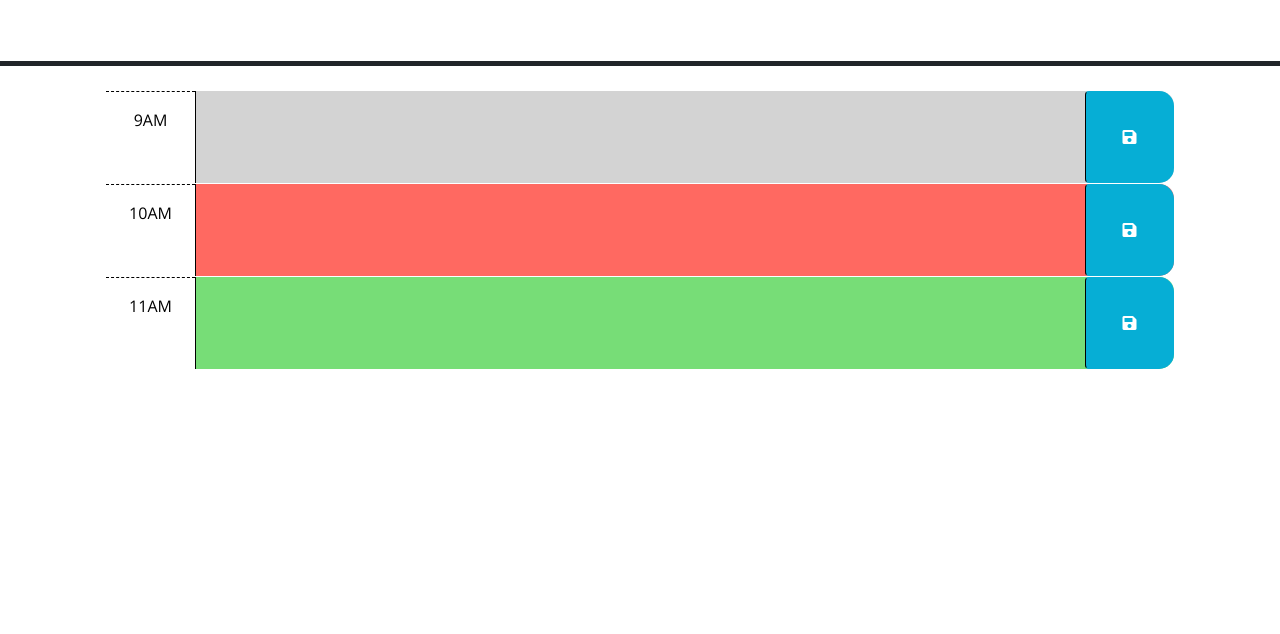
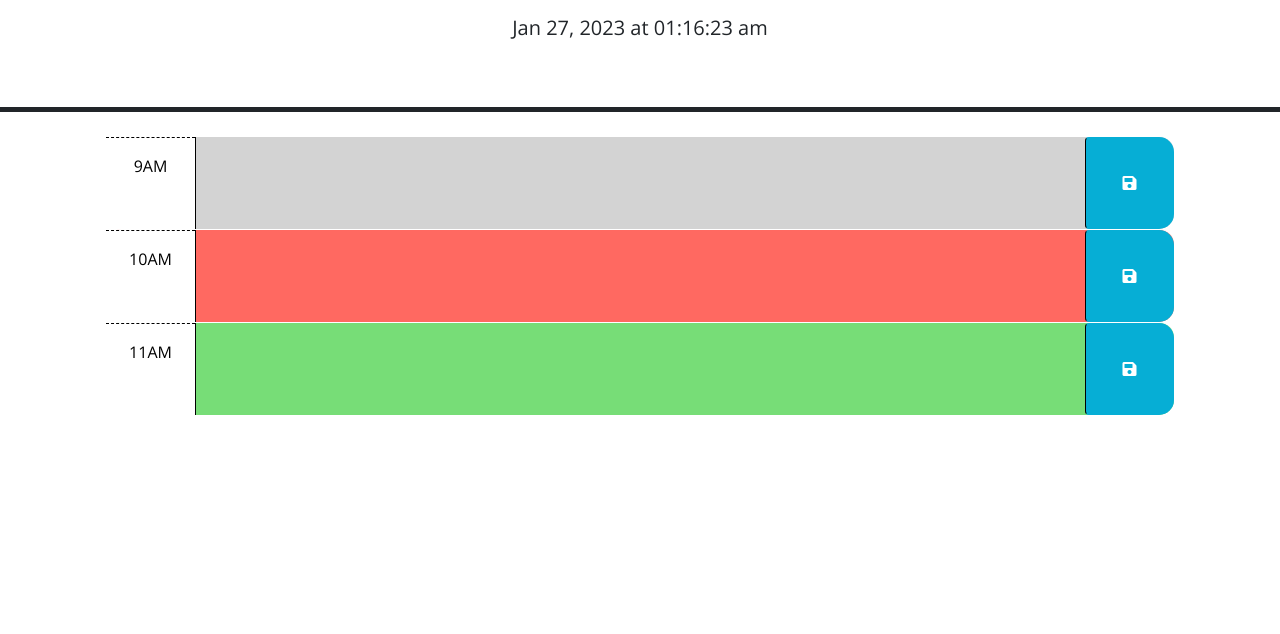
Before and after one commit to tranthom618/day-planner, a plain HTML site: page index.html in a window 1280 px wide. Shown: the part 166-800 px from the top of the page. Drawn offline with nearby package versions, Linux system fonts and the light colour scheme; files that its build step writes are made by us from their sources.

Commit message:
Date + Time added to header (I included time to track each timeblock's completion. Will see later if necessary)

```diff
--- a/assets/js/script.js
+++ b/assets/js/script.js
@@ -1,6 +1,17 @@
 // Wrap all code that interacts with the DOM in a call to jQuery to ensure that
 // the code isn't run until the browser has finished rendering all the elements
 // in the html.
+
+var timeDisplayEl = $('#currentDay');
+
+function displayTime() {
+  var rightNow = dayjs().format('MMM DD, YYYY [at] hh:mm:ss a');
+  timeDisplayEl.text(rightNow);
+}
+
+displayTime();
+setInterval(displayTime, 1000);
+
 $(function () {
   // TODO: Add a listener for click events on the save button. This code should
   // use the id in the containing time-block as a key to save the user input in
@@ -20,4 +31,6 @@ $(function () {
   // attribute of each time-block be used to do this?
   //
   // TODO: Add code to display the current date in the header of the page.
+
+
 });
--- a/index.html
+++ b/index.html
@@ -18,7 +18,7 @@
       href="https://fonts.googleapis.com/css?family=Open+Sans&display=swap"
       rel="stylesheet"
     />
-    <link rel="stylesheet" href="style.css" />
+    <link rel="stylesheet" href="./assets/css/style.css" />
     <title>Work Day Scheduler</title>
   </head>
 
@@ -73,6 +73,6 @@
       crossorigin="anonymous"
     ></script>
 
-    <script src="script.js"></script>
+    <script src="./assets/js/script.js"></script>
   </body>
 </html>
```
